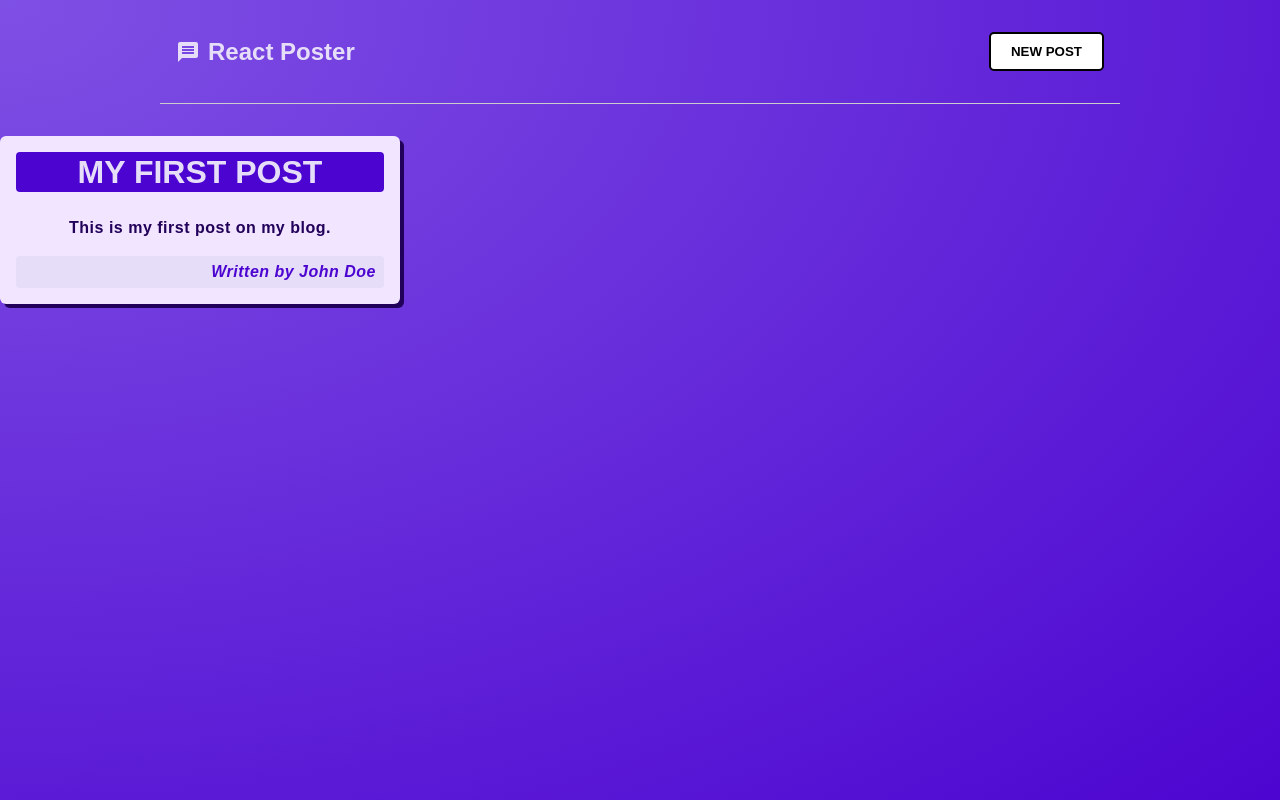
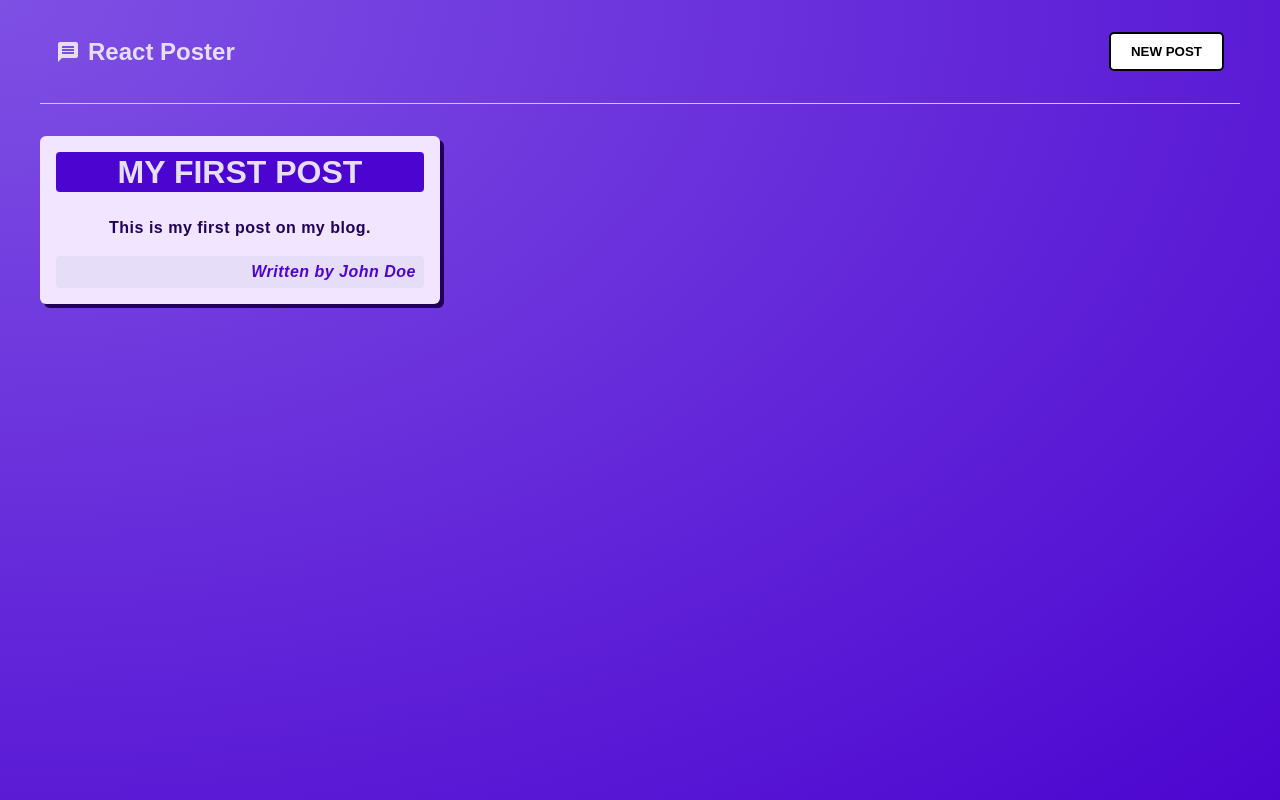
Before and after one commit to Abdulzizi/react-refresher, a React (Vite) app: page / in a window 1280 px wide. Built offline with nearby package versions, Linux system fonts and the light colour scheme.

Commit message:
Header and Root App positioning

```diff
--- a/src/components/MainHeader/MainHeader.module.css
+++ b/src/components/MainHeader/MainHeader.module.css
@@ -4,7 +4,7 @@
   align-items: center;
   padding: 1rem;
   margin-bottom: 2rem;
-  /* border-bottom: 1px solid #ccc; */
+  border-bottom: 1px solid #ccc;
 }
 
 .logo {
@@ -41,10 +41,3 @@
 .button:hover {
   background-color: #f0f0f0;
 }
-
-header {
-  align-items: center;
-  padding: 1rem;
-  margin: 0 10rem 4rem;
-  border-bottom: 1px solid #ccc;
-}
--- a/src/index.css
+++ b/src/index.css
@@ -21,3 +21,12 @@ body {
   text-align: center;
   color: #e6ddf9;
 }
+
+.App {
+  display: flex;
+  flex-direction: column;
+  min-height: 100vh;
+  max-width: 1280px;
+  margin: 0 auto;
+  padding: 0 2.5rem;
+}
```
